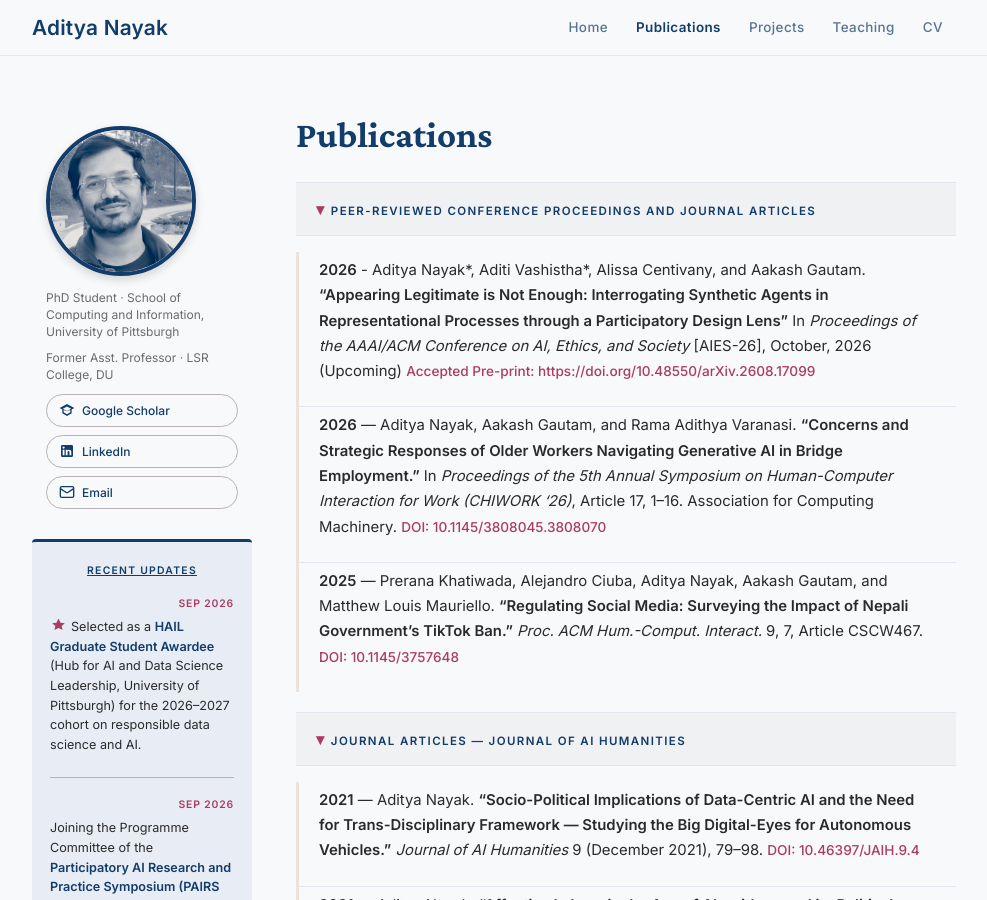
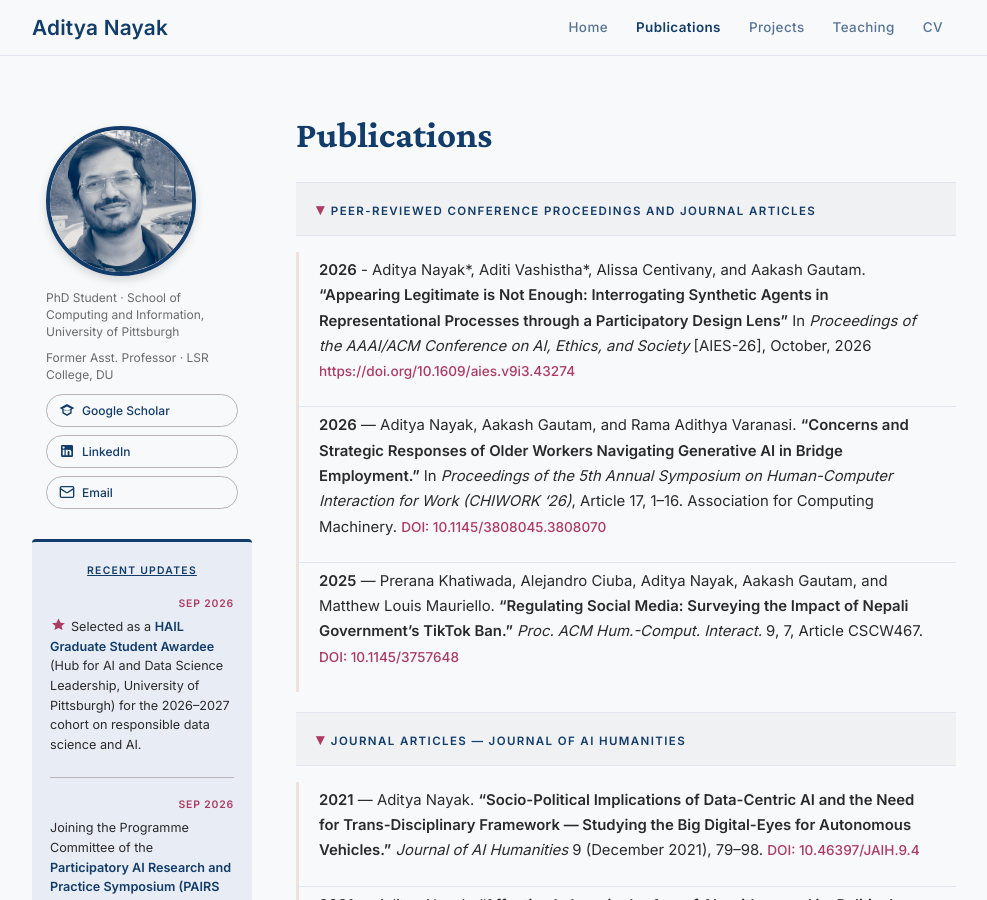
Before and after one commit to adityanayak-info/adityanayak-info.github.io, a Jekyll site: the page built from publications.md, in a window 1280 px wide and 900 px high. Shown: the whole window, without its empty margins (146-1133 px from the left). Built offline with Jekyll 4.4.1, drawn with Linux system fonts in a browser that asks for light colours.

Commit message:
Fix DOI link for upcoming conference paper citation
Updated the citation for the paper on synthetic agents with the correct DOI link.

```diff
--- a/publications.md
+++ b/publications.md
@@ -23,7 +23,7 @@
 <summary>Peer-Reviewed Conference Proceedings and Journal Articles</summary>
 <div class="pub-section-content" markdown="1">
 
-- **2026** - Aditya Nayak\*, Aditi Vashistha\*, Alissa Centivany, and Aakash Gautam. **"Appearing Legitimate is Not Enough: Interrogating Synthetic Agents in Representational Processes through a Participatory Design Lens"** In *Proceedings of the AAAI/ACM Conference on AI, Ethics, and Society* [AIES-26], October, 2026 (Upcoming) [Accepted Pre-print: https://doi.org/10.48550/arXiv.2608.17099](https://doi.org/10.48550/arXiv.2608.17099)
+- **2026** - Aditya Nayak\*, Aditi Vashistha\*, Alissa Centivany, and Aakash Gautam. **"Appearing Legitimate is Not Enough: Interrogating Synthetic Agents in Representational Processes through a Participatory Design Lens"** In *Proceedings of the AAAI/ACM Conference on AI, Ethics, and Society* [AIES-26], October, 2026 [https://doi.org/10.1609/aies.v9i3.43274](https://doi.org/10.1609/aies.v9i3.43274)
 
 - **2026** — Aditya Nayak, Aakash Gautam, and Rama Adithya Varanasi. **"Concerns and Strategic Responses of Older Workers Navigating Generative AI in Bridge Employment."** In *Proceedings of the 5th Annual Symposium on Human-Computer Interaction for Work (CHIWORK '26)*, Article 17, 1–16. Association for Computing Machinery. [DOI: 10.1145/3808045.3808070](https://doi.org/10.1145/3808045.3808070)
 
```
